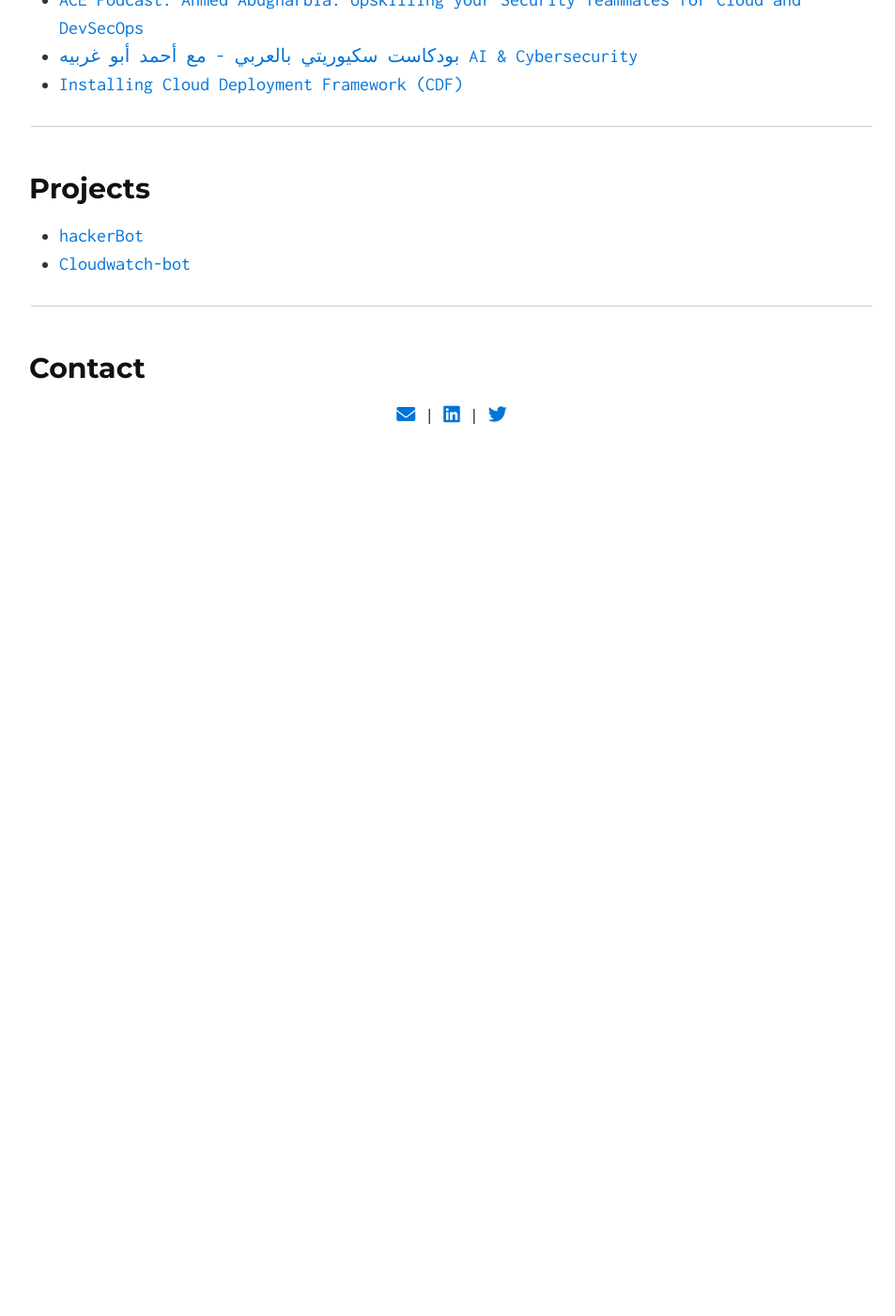
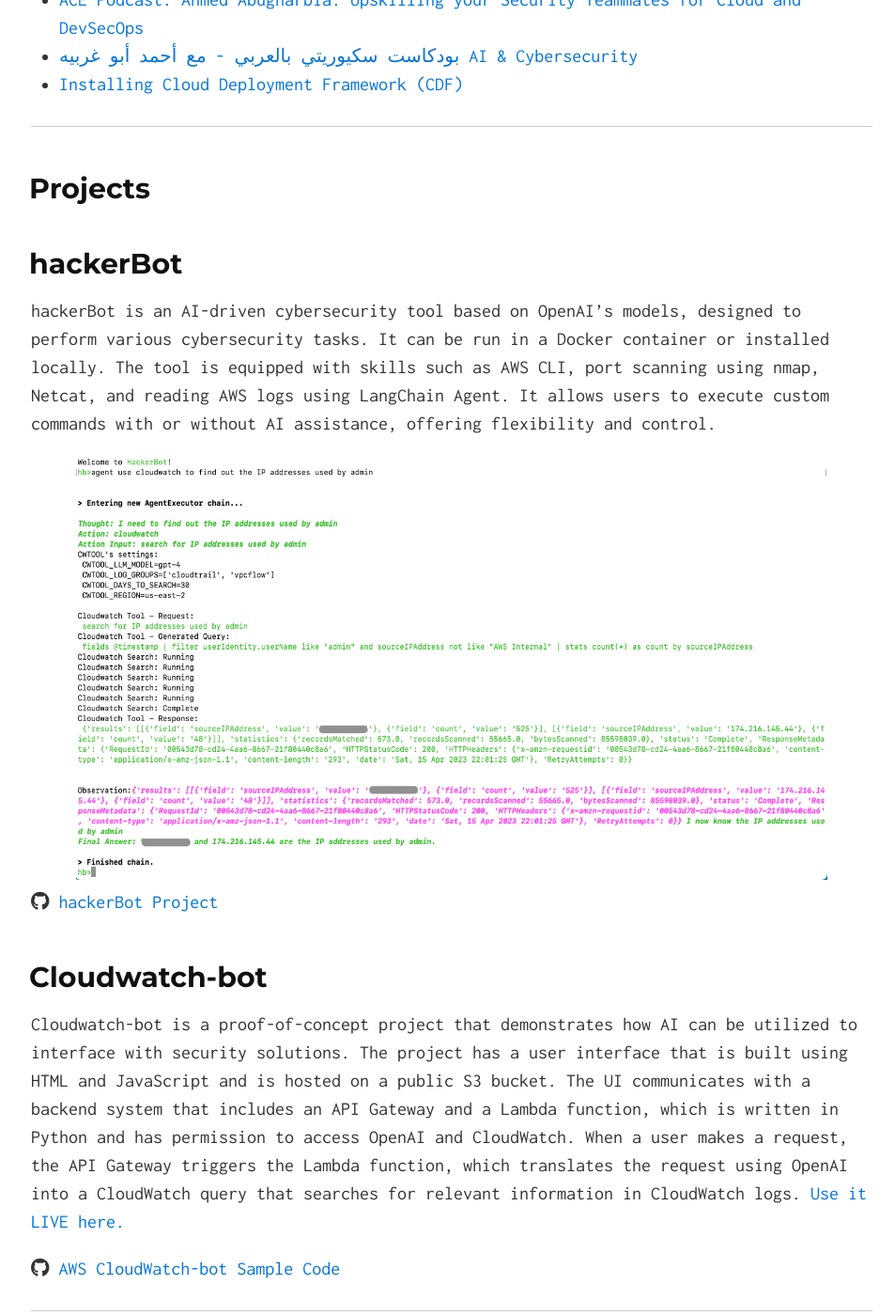
Before and after one commit to Ahmed-AG/cyberdojo-page, a Jekyll site: the page built from index.md, in a window 1280 px wide and 1400 px high, scrolled down 606 px. Shown: the whole window at 94% size, without its empty margins (159-1112 px from the left). Built offline with Jekyll 4.4.1, drawn with Linux system fonts in a browser that asks for light colours; our own code applies the rules of GitHub Pages for plain Markdown files; before the commit the page ends 1163 px from its top, so only the background shows below that.

Commit message:
Update reading room

```diff
--- a/index.md
+++ b/index.md
@@ -16,8 +16,21 @@
 ---
 
 ## <a id="research-projects"></a>Projects
-- [hackerBot](/projects/hackerbot.md)
-- [Cloudwatch-bot](/projects/cloudwatch-bot.md)
+<!-- - [hackerBot](/projects/hackerbot.md)
+- [Cloudwatch-bot](/projects/cloudwatch-bot.md) -->
+## hackerBot
+hackerBot is an AI-driven cybersecurity tool based on OpenAI's models, designed to perform various cybersecurity tasks. It can be run in a Docker container or installed locally. The tool is equipped with skills such as AWS CLI, port scanning using nmap, Netcat, and reading AWS logs using LangChain Agent. It allows users to execute custom commands with or without AI assistance, offering flexibility and control.
+
+<center>
+<img src="/static/hackerBot.png" alt="HackerBot searching through logs and answering questions" width="800" height="450" />
+</center>
+
+<i class="fab fa-github"></i> [hackerBot Project](https://github.com/Ahmed-AG/hackerbot){:target="_blank"}
+
+## Cloudwatch-bot
+Cloudwatch-bot is a proof-of-concept project that demonstrates how AI can be utilized to interface with security solutions. The project has a user interface that is built using HTML and JavaScript and is hosted on a public S3 bucket. The UI communicates with a backend system that includes an API Gateway and a Lambda function, which is written in Python and has permission to access OpenAI and CloudWatch. When a user makes a request, the API Gateway triggers the Lambda function, which translates the request using OpenAI into a CloudWatch query that searches for relevant information in CloudWatch logs. <a id="cloudwatch-bot-demo"></a>[Use it LIVE here.](/cloudwatch-bot.html){:target="_blank"}
+
+<i class="fab fa-github"></i> [AWS CloudWatch-bot Sample Code](https://github.com/Ahmed-AG/Cloudwatch-bot){:target="_blank"}
 
 ---
 
```
